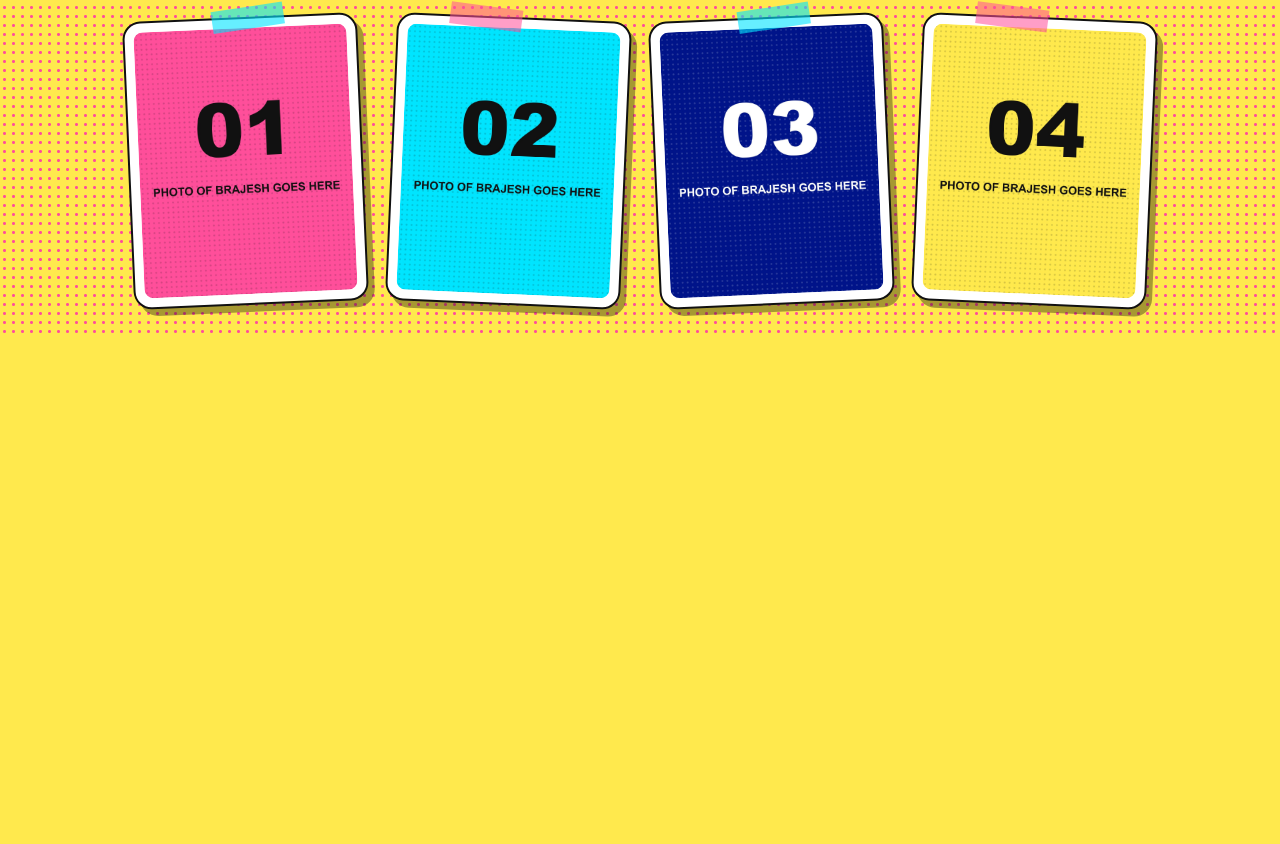
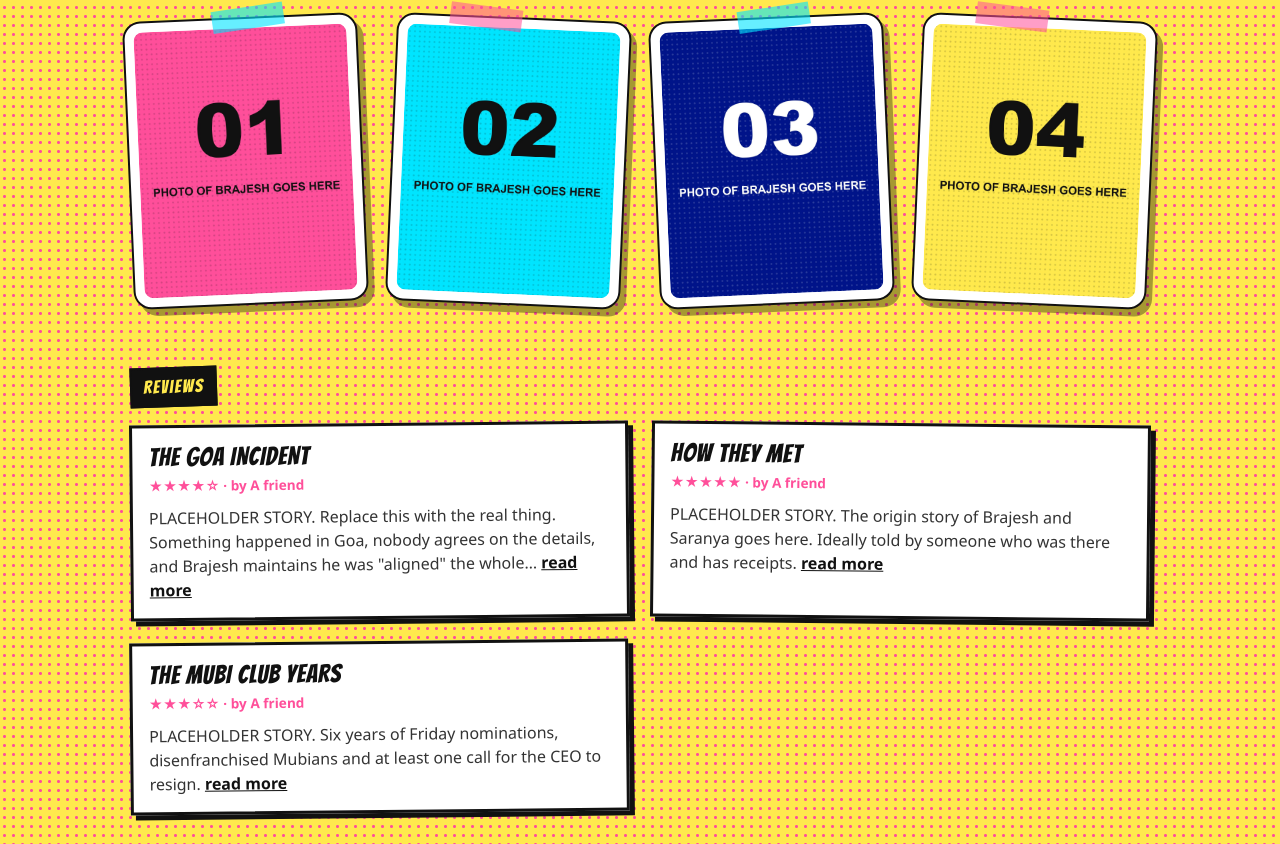
Before and after one commit to AniketSaki/brajedding, an Astro site: page / in a window 1280 px wide. Shown: the part 834-1678 px from the top of the page. Before the commit the page ends 1169 px from the top, so only its background shows below. Built offline with nearby package versions, Linux system fonts and the light colour scheme; Astro itself is replaced by a stand-in of ours.

Commit message:
feat: reviews section and story pages
Co-Authored-By: Claude Opus 5.5 <noreply@anthropic.com>

```diff
--- /dev/null
+++ b/src/components/Reviews.astro
@@ -0,0 +1,37 @@
+---
+import { getCollection } from 'astro:content';
+import { teaserFrom, starString, sortStories } from '../lib/stories';
+
+const stories = sortStories(await getCollection('stories'));
+---
+{stories.length > 0 && (
+  <section class="section reviews" id="reviews" aria-labelledby="reviews-h">
+    <h2 class="tab" id="reviews-h">Reviews</h2>
+    <div class="cards">
+      {stories.map((s) => (
+        <article class="panel card">
+          <h3><a href={`/stories/${s.id}/`}>{s.data.title}</a></h3>
+          <p class="meta">
+            <span aria-label={`${s.data.rating} out of 5 stars`}>{starString(s.data.rating)}</span> · by {s.data.author}
+          </p>
+          <p class="teaser">
+            {s.data.teaser ?? teaserFrom(s.body ?? '')}{' '}
+            <a class="more" href={`/stories/${s.id}/`} aria-label={`Read more: ${s.data.title}`}>read more</a>
+          </p>
+        </article>
+      ))}
+    </div>
+  </section>
+)}
+
+<style>
+  .cards { display: grid; gap: 1.1rem; }
+  @media (min-width: 768px) { .cards { grid-template-columns: 1fr 1fr; gap: 1.4rem; } }
+  .card:nth-child(odd) { transform: rotate(-0.6deg); }
+  .card:nth-child(even) { transform: rotate(0.6deg); }
+  h3 { margin: 0; font-family: var(--display); font-weight: 400; font-size: 1.6rem; letter-spacing: 0.03em; text-transform: uppercase; line-height: 1.05; }
+  h3 a { color: inherit; text-decoration: none; }
+  .meta { margin: 0.3rem 0 0.6rem; color: var(--pink); font-weight: 700; font-size: 0.85rem; }
+  .teaser { margin: 0; color: #333; }
+  .more { color: var(--ink); font-weight: 700; }
+</style>
--- /dev/null
+++ b/src/content.config.ts
@@ -0,0 +1,16 @@
+import { defineCollection } from 'astro:content';
+import { glob } from 'astro/loaders';
+import { z } from 'astro/zod';
+
+const stories = defineCollection({
+  loader: glob({ pattern: '*.md', base: './src/content/stories' }),
+  schema: z.object({
+    title: z.string(),
+    author: z.string(),
+    rating: z.number().int().min(1).max(5),
+    teaser: z.string().optional(),
+    order: z.number().optional(),
+  }),
+});
+
+export const collections = { stories };
--- /dev/null
+++ b/src/content/stories/how-they-met.md
@@ -0,0 +1,10 @@
+---
+title: How they met
+author: A friend
+rating: 5
+order: 2
+---
+
+PLACEHOLDER STORY. The origin story of Brajesh and Saranya goes here. Ideally told by someone who was there and has receipts.
+
+More paragraphs here.
--- /dev/null
+++ b/src/content/stories/the-goa-incident.md
@@ -0,0 +1,14 @@
+---
+title: The Goa incident
+author: A friend
+rating: 4
+order: 1
+---
+
+PLACEHOLDER STORY. Replace this with the real thing. Something happened in Goa, nobody agrees on the details, and Brajesh maintains he was "aligned" the whole time.
+
+Write as many paragraphs as you like. **Bold**, *italics* and [links](https://example.com) all work.
+
+## Even headings
+
+The first normal paragraph becomes the teaser on the home page, unless you set `teaser:` at the top.
--- /dev/null
+++ b/src/content/stories/the-mubi-club-years.md
@@ -0,0 +1,10 @@
+---
+title: The Mubi club years
+author: A friend
+rating: 3
+order: 3
+---
+
+PLACEHOLDER STORY. Six years of Friday nominations, disenfranchised Mubians and at least one call for the CEO to resign.
+
+More paragraphs here.
--- /dev/null
+++ b/src/lib/stories.ts
@@ -0,0 +1,31 @@
+/** First real paragraph of a markdown body, as plain text, truncated at a word boundary. */
+export function teaserFrom(markdownBody: string, maxChars = 160): string {
+  const para =
+    markdownBody
+      .split(/\n\s*\n/)
+      .map((p) => p.trim())
+      .find((p) => p && !p.startsWith('#') && !p.startsWith('![') && !p.startsWith('>')) ?? '';
+  const text = para
+    .replace(/!\[[^\]]*\]\([^)]*\)/g, '')
+    .replace(/\[([^\]]*)\]\([^)]*\)/g, '$1')
+    .replace(/[*_`~]+/g, '')
+    .replace(/\s+/g, ' ')
+    .trim();
+  if (text.length <= maxChars) return text;
+  const cut = text.slice(0, maxChars); // leave room for the ellipsis
+  const lastSpace = cut.lastIndexOf(' ');
+  return `${(lastSpace > 0 ? cut.slice(0, lastSpace) : text.slice(0, maxChars)).trimEnd()}…`;
+}
+
+export function starString(rating: number): string {
+  const r = Math.max(0, Math.min(5, Math.round(rating)));
+  return '★'.repeat(r) + '☆'.repeat(5 - r);
+}
+
+export function sortStories<T extends { data: { order?: number; title: string } }>(s: T[]): T[] {
+  return [...s].sort((a, b) => {
+    const ao = a.data.order ?? Infinity;
+    const bo = b.data.order ?? Infinity;
+    return ao !== bo ? ao - bo : a.data.title.localeCompare(b.data.title);
+  });
+}
--- a/src/pages/index.astro
+++ b/src/pages/index.astro
@@ -3,6 +3,7 @@ import Base from '../layouts/Base.astro';
 import Hero from '../components/Hero.astro';
 import Botd from '../components/Botd.astro';
 import Stickered from '../components/Stickered.astro';
+import Reviews from '../components/Reviews.astro';
 import { site } from '../config/site';
 ---
 <Base title={site.title}>
@@ -10,5 +11,6 @@ import { site } from '../config/site';
   <main>
     <Botd />
     <Stickered />
+    <Reviews />
   </main>
 </Base>
--- /dev/null
+++ b/src/pages/stories/[slug].astro
@@ -0,0 +1,45 @@
+---
+import { getCollection, render } from 'astro:content';
+import Base from '../../layouts/Base.astro';
+import { starString, teaserFrom } from '../../lib/stories';
+
+export async function getStaticPaths() {
+  const stories = await getCollection('stories');
+  return stories.map((story) => ({ params: { slug: story.id }, props: { story } }));
+}
+
+const { story } = Astro.props;
+const { Content } = await render(story);
+---
+<Base title={`${story.data.title} · Brajesh & Saranya`} description={story.data.teaser ?? teaserFrom(story.body ?? '')}>
+  <header class="halftone-blue story-head">
+    <div class="film-strip"></div>
+    <div class="inner">
+      <a class="back label" href="/#reviews">← Back to the premiere</a>
+      <h1 class="misprint">{story.data.title}</h1>
+      <p class="meta"><span aria-label={`${story.data.rating} out of 5 stars`}>{starString(story.data.rating)}</span> · by {story.data.author}</p>
+    </div>
+  </header>
+  <main class="section">
+    <article class="panel prose"><Content /></article>
+    <p class="back-bottom"><a class="btn" href="/#reviews">← Back to the premiere</a></p>
+  </main>
+</Base>
+
+<style>
+  .story-head { border-bottom: 4px solid var(--ink); }
+  .inner { max-width: 760px; margin: 0 auto; padding: 1.5rem 1.25rem 1.75rem; }
+  .back { color: var(--white); text-decoration: none; }
+  h1 {
+    font-family: var(--display); font-weight: 400; font-size: clamp(2.4rem, 10vw, 4rem); line-height: 0.95;
+    text-transform: uppercase; transform: rotate(-1.5deg); margin: 1rem 0 0.5rem;
+  }
+  .meta { margin: 0; color: var(--yellow); font-weight: 700; }
+  .prose { max-width: 760px; margin: 0 auto; padding: 1.25rem 1.4rem; font-size: 1.08rem; line-height: 1.65; }
+  .prose :global(h2), .prose :global(h3) { font-family: var(--display); font-weight: 400; letter-spacing: 0.03em; font-size: 1.7rem; margin: 1.4rem 0 0.4rem; }
+  .prose :global(p) { max-width: 65ch; }
+  .prose :global(a) { color: var(--blue); }
+  .prose :global(img) { border: 3px solid var(--ink); margin: 1rem 0; }
+  .back-bottom { max-width: 760px; margin: 1.5rem auto 0; }
+  .back-bottom .btn { text-decoration: none; }
+</style>
```
Also changed, not shown: tests/stories.test.ts (added, +29 -0 lines).
